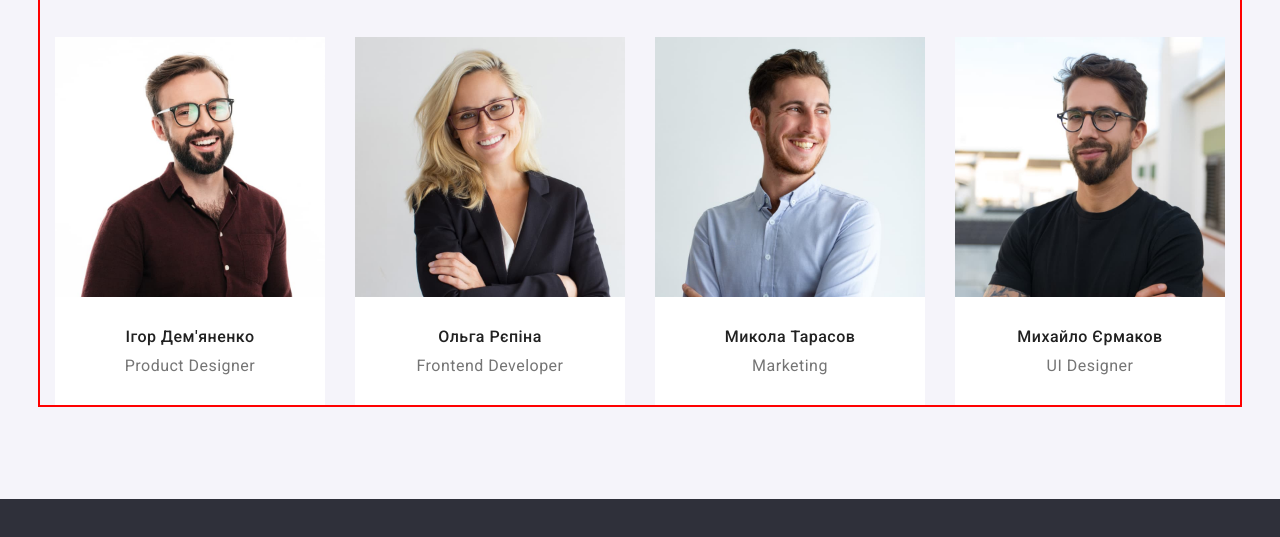
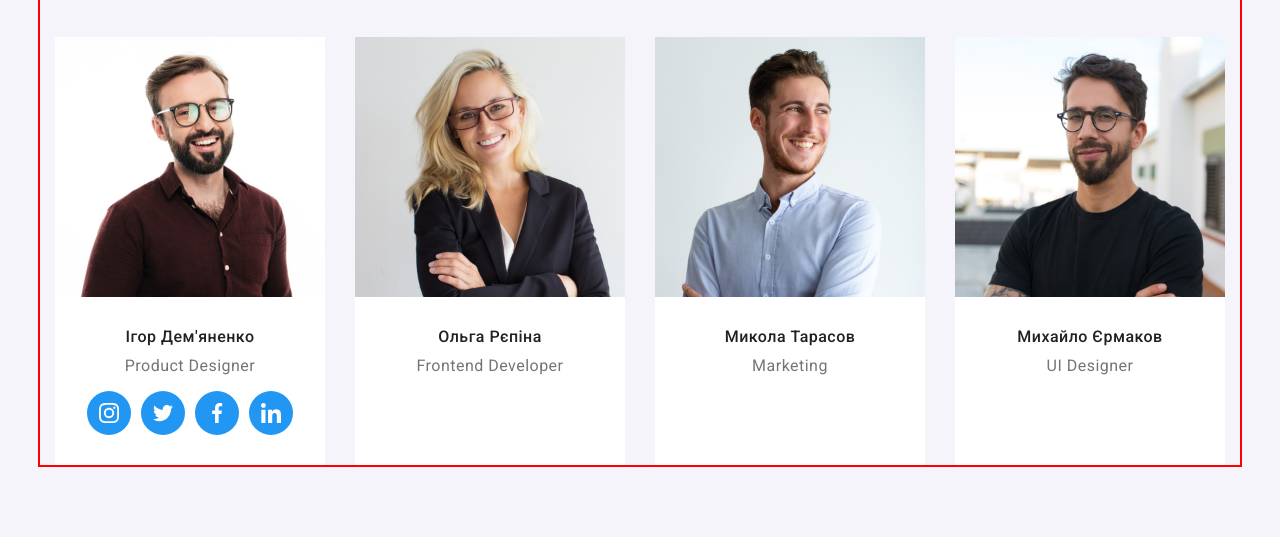
Before and after one commit to yurii-kunets/goit-markup-hw-04, a plain HTML site: page index.html in a window 1280 px wide. Shown: the part 1598-2135 px from the top of the page. Drawn offline with nearby package versions, Linux system fonts and the light colour scheme.

Commit message:
Додає іконки соцсереж в сеції команда (помилка відображення іконок)

```diff
--- a/css/styles.css
+++ b/css/styles.css
@@ -126,6 +126,13 @@ img {
 
 .hero {
   background: #757575;
+  background-image: linear-gradient(rgba(47, 48, 58, 0.4), rgba(47, 48, 58, 0.4)),
+    url(../img/hero-background-image.jpg);
+  background-repeat: no-repeat;
+  background-position: center;
+  background-size: cover;
+  max-width: 1600px;
+  margin: 0 auto;
   padding-top: 200px;
   padding-bottom: 200px;
 }
@@ -260,6 +267,27 @@ img {
   text-align: center;
   letter-spacing: 0.03em;
   color: #757575;
+  margin-bottom: 16px;
+}
+
+.webstudio-soc {
+  display: flex;
+  justify-content: center;
+  column-gap: 10px;
+}
+
+.webstudio-soc-link {
+  width: 44px;
+  height: 44px;
+  border-radius: 50%;
+  background-color: #2196f3;
+  display: flex;
+  justify-content: center;
+  align-items: center;
+}
+
+.webstudio-soc-icon {
+  fill: #ffffff;
 }
 
 /* ---------FOOTER--------- */
--- a/index.html
+++ b/index.html
@@ -122,6 +122,36 @@
             <div class="teams-text">
               <h3 class="team-title">Ігор Дем'яненко</h3>
               <p class="team-descr">Product Designer</p>
+              <ul class="webstudio-soc list">
+                <li class="webstudio-soc-item">
+                  <a href="" class="webstudio-soc-link link">
+                    <svg class="webstudio-soc-icon" width="20" height="20">
+                      <use href="./img/social-icons.svg#icon-instagram"></use>
+                    </svg>
+                  </a>
+                </li>
+                <li class="webstudio-soc-item">
+                  <a href="" class="webstudio-soc-link link">
+                    <svg class="webstudio-soc-icon" width="20" height="20">
+                      <use href="./img/social-icons.svg#icon-twitter"></use>
+                    </svg>
+                  </a>
+                </li>
+                <li class="webstudio-soc-item">
+                  <a href="" class="webstudio-soc-link link">
+                    <svg class="webstudio-soc-icon" width="20" height="20">
+                      <use href="./img/social-icons.svg#icon-facebook"></use>
+                    </svg>
+                  </a>
+                </li>
+                <li class="webstudio-soc-item">
+                  <a href="" class="webstudio-soc-link link">
+                    <svg class="webstudio-soc-icon" width="20" height="20">
+                      <use href="./img/social-icons.svg#icon-linkedin"></use>
+                    </svg>
+                  </a>
+                </li>
+              </ul>
             </div>
           </li>
           <li class="team-item">
```
Also changed, not shown: img/hero-background-image.jpg (added), img/social-icons.svg (added).
